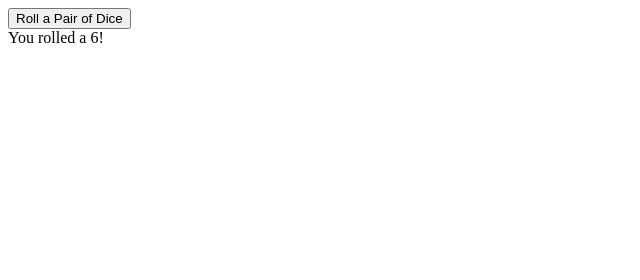
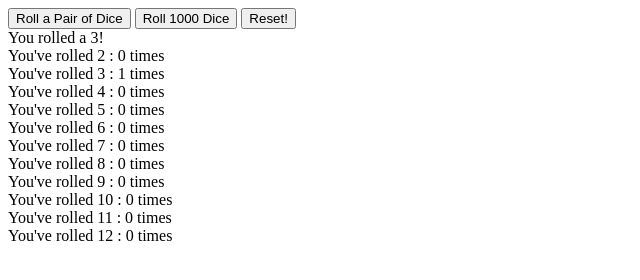
Before and after one commit to Oejay94/rolling_the_dice, a plain HTML site: page index.html in a window 1280 px wide. Both pictures are taken after a click on the button "Roll a Pair of Dice". Shown: the whole page, without its empty margins (0-640 px from the left). Drawn offline with Linux system fonts and the light colour scheme.

Commit message:
Finished assessment. Dice can be rolled and results of dice as well as how many dice a certain numbered was rolled can be viewed on the screen.Dice can be rolled 1000 times with results viewed on screen as well. Reset button clears out page and sets results array to default value.

```diff
--- a/code.js
+++ b/code.js
@@ -1,33 +1,70 @@
 let results = [null, null, 0, 0, 0, 0, 0, 0, 0, 0, 0, 0, 0];
+console.log(results);
 
 // Your Code Here!
 
-//get's the id of the elements located in the HTML
-//This will allow us to make certain changes to the elements or the page as a whole if need be.
+//get's the id of the elements needed for the Assessment.
 let rollButton = document.getElementById('roll');
 let resultDiv = document.getElementById('result');
+let graphDiv = document.getElementById('graph');
+let manyRollButton = document.getElementById('manyRoll');
+let resetButton = document.getElementById('resetButton')
 
 //Returns a random number between 1 and 6 which represents 1 'roll' of a single die
-function rollDie(){
-    return Math.floor(Math.random() * 6) + 1
+function rollDie() {
+    return Math.floor(Math.random() * 6) + 1;
 }
 
 //Uses the function above to get two random numbers between 1 and 6
 //The function then adds those two random numbers together
-function rollDice(){
-    let firstDie = rollDie();
-    let secondDie = rollDie();
-    return firstDie + secondDie
+function rollTwoDice() {
+    let dieOne = rollDie();
+    let dieTwo = rollDie();
+    return dieOne + dieTwo;
+}
+
+//loops through the results array and displays how many times a certain number was rolled
+function renderGraph() {
+    let newDiv = ''
+    for (i = 2; i < results.length; i++) {
+        newDiv += `<div>You've rolled ${i} : ${results[i]} times</div>`
+    }
+    graphDiv.innerHTML = newDiv;
 }
 
 //Uses the rollTwoDice to get a number between 2 and 12.
 //Adds the number returned from the function to the results array.
 //Displays what number was rolled onto the screen
-//These functions and events are executed whenever the rollButton is clicked on the page.
-rollButton.addEventListener('click', function(){
-    let rollDiceTotal = rollDice();
-    console.log(rollDiceTotal)
-    results[rollDiceTotal] += 1;
+//Uses the renderGraph function
+function rollTheDice () {
+    let rollTwoDiceTotal = rollTwoDice();
+    results[rollTwoDiceTotal] += 1;
     console.log(results);
-    resultDiv.innerText = `You rolled a ${rollDiceTotal}!`
-})
+    resultDiv.innerText = `You rolled a ${rollTwoDiceTotal}!`;
+    renderGraph()
+}
+
+//Uses the rollTwoDice function and returns 1,000 number between 2 and 12.
+//Adds the those numbers to the results array
+//Uses the renderGraph function to display how many times a certain number was rolled
+function rollAllTheDice() {
+    for (let index = 1; index <= 1000; index = index + 1) {
+        let rollTwoDiceTotal = rollTwoDice();
+        results[rollTwoDiceTotal] += 1;
+        console.log(results)
+        renderGraph()
+    }
+}
+
+//A reset function I created to make the page blank and reset the array to it's original value
+function clearThePage(){
+    results = [null, null, 0, 0, 0, 0, 0, 0, 0, 0, 0, 0, 0];
+    console.log(results)
+    resultDiv.innerHTML = '';
+    graphDiv.innerHTML = '';
+}
+
+//Event Listeners that uses the functions above whenever a button is clicked.
+resetButton.addEventListener('click', clearThePage)
+rollButton.addEventListener('click',rollTheDice)
+manyRollButton.addEventListener('click', rollAllTheDice)
--- a/index.html
+++ b/index.html
@@ -22,6 +22,8 @@
   <body>
     <!-- Your HTML Here! -->
     <button id="roll">Roll a Pair of Dice</button>
+    <button id="manyRoll">Roll 1000 Dice</button>
+    <button id="resetButton">Reset!</button>
     <div id="result"></div>
     <div id="graph"></div>
     <script src="code.js"></script>
```
